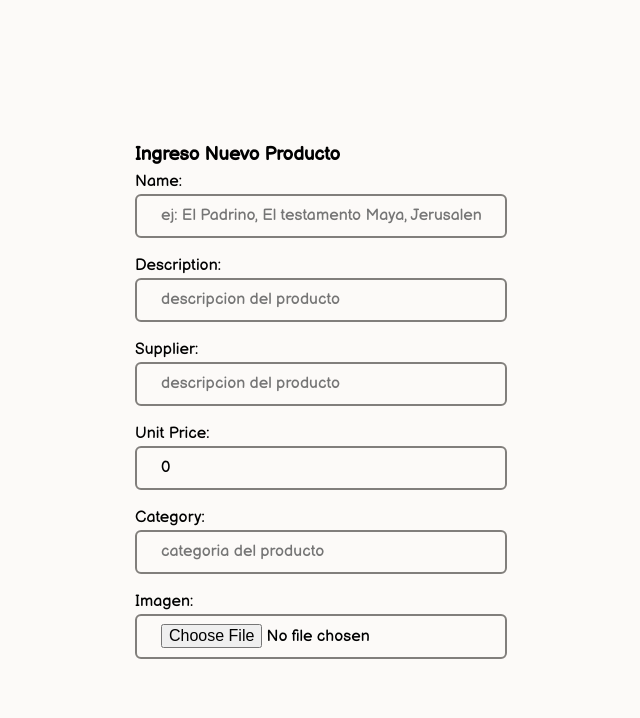
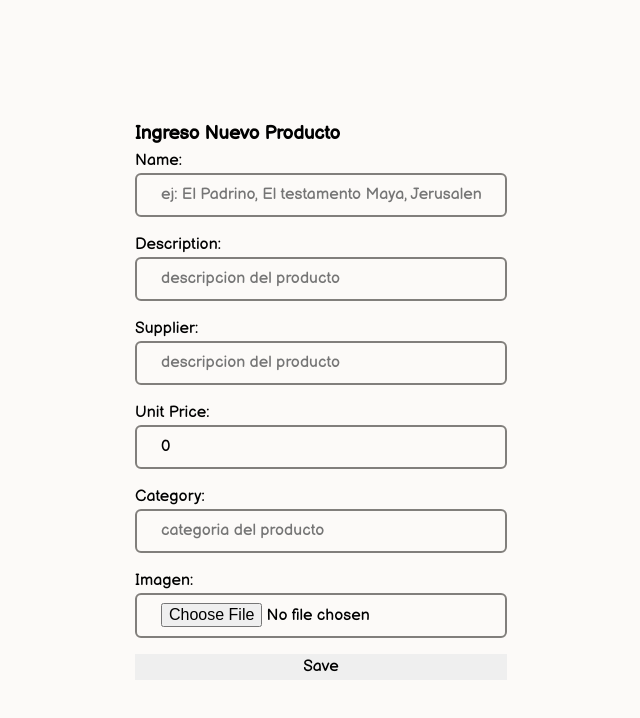
Before and after one commit to fidelChoqueDev/inventario-frontend, a React (Vite) app: page /productRegister in a window 1280 px wide. Shown: the top 718 px of the page, without its empty margins (319-959 px from the left). Built offline with nearby package versions, Linux system fonts and the light colour scheme.

Commit message:
feat(ProductsAdd): add Save button

```diff
--- a/src/components/ProductForm/ProductsAdd.tsx
+++ b/src/components/ProductForm/ProductsAdd.tsx
@@ -57,6 +57,10 @@ const ProductsAdd = () => {
             <label htmlFor="name">Imagen: </label>
             <input type="file" name="imagen" id="imagen" placeholder="Imagen del producto" onChange={handleChangeInput} value={formData.imagen}  />
           </div>
+
+          <div>
+            <button>Save</button>
+          </div>
         </form>
       </article>
     </section>
```
